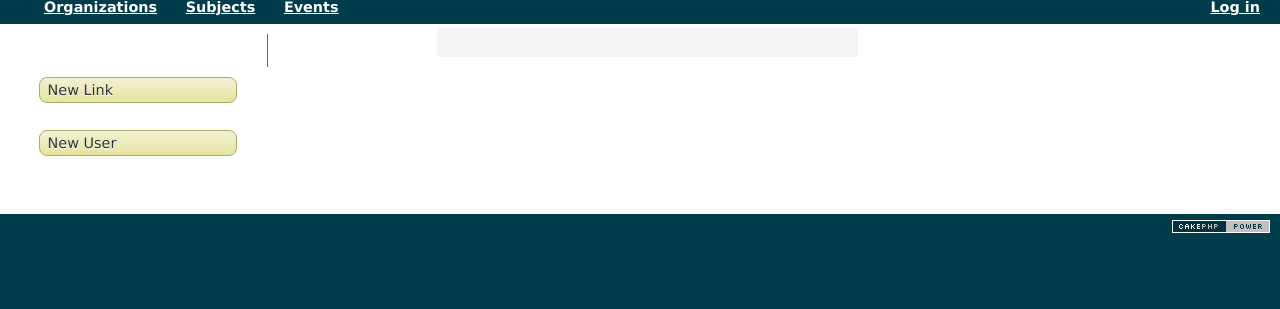
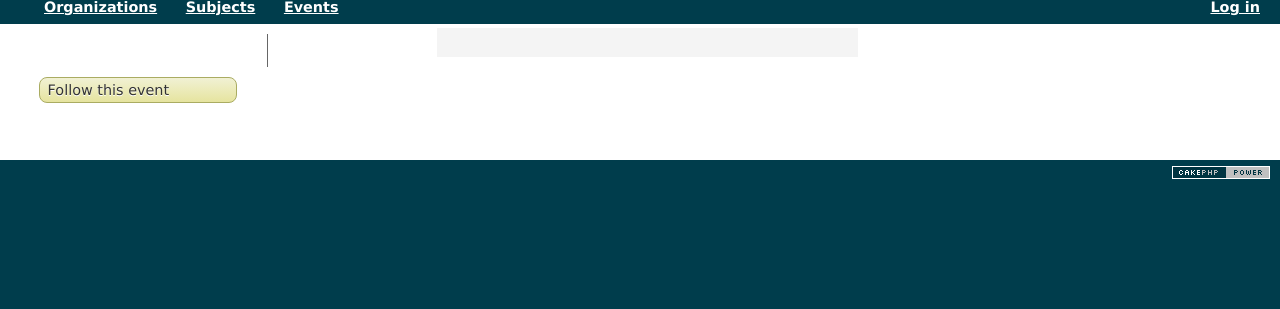
Before and after one commit to pipedreambomb/uninotes, a CakePHP app: the page made by app/views/events/view.ctp in a window 1280 px wide. Shown: the part 66-375 px from the top of the page. Run offline with PHP 8.4 and a stand-in for CakePHP, Linux system fonts and the light colour scheme; the template is opened without the code that fills it, so the values that code supplies are empty; some libraries are stand-ins or nearby versions.

Commit message:
Added 404 page for bad link ids; link urls now displayed by helper if no text provided

```diff
--- a/app/controllers/events_controller.php
+++ b/app/controllers/events_controller.php
@@ -2,6 +2,7 @@
 class EventsController extends AppController {
 
 	var $name = 'Events';
+	var $helpers = array('lists');
 
         public function beforeFilter() {
             parent::beforeFilter();
--- a/app/models/link.php
+++ b/app/models/link.php
@@ -6,7 +6,7 @@ class Link extends AppModel {
 		'url' => array(
 			'url' => array(
 				'rule' => array('url'),
-				//'message' => 'Your custom message here',
+				'message' => 'Must be a valid URL (e.g. \'http://www.example.com\')',
 				//'allowEmpty' => false,
 				//'required' => false,
 				//'last' => false, // Stop validation after this rule
--- a/app/views/events/index.ctp
+++ b/app/views/events/index.ctp
@@ -17,14 +17,13 @@
 		}
 	?>
 	<tr<?php echo $class;?>>
-		<td><?php //echo $event['Event']['id']; ?>&nbsp;</td>
-		<td><?php echo $event['Event']['name']; ?>&nbsp;</td>
+		<td><?php echo $this->Html->link(__($event['Event']['name'], true), array('action' => 'view', $event['Event']['id'])); ?>&nbsp;</td>
 		<td><?php echo $event['Event']['datetime']; ?>&nbsp;</td>
 		<td>
 			<?php echo $this->Html->link($event['Subject']['name'], array('controller' => 'subjects', 'action' => 'view', $event['Subject']['id'])); ?>
 		</td>
 		<td class="actions">
-			<?php echo $this->Html->link(__('View', true), array('action' => 'view', $event['Event']['id'])); ?>
+
 			<?php echo $this->Html->link(__('Edit', true), array('action' => 'edit', $event['Event']['id'])); ?>
 			<?php echo $this->Html->link(__('Delete', true), array('action' => 'delete', $event['Event']['id']), null, sprintf(__('Are you sure you want to delete # %s?', true), $event['Event']['id'])); ?>
 		</td>
--- a/app/views/events/view.ctp
+++ b/app/views/events/view.ctp
@@ -23,83 +23,19 @@
 		</dd>
 	</dl>
 </div>
+<div class="related links">
+	<h3><?php __('Links');?></h3>
+	<?php echo $this->lists->links($event['Link']); ?>
+</div>
 <div class="related">
-	<h3><?php __('Related Links');?></h3>
-	<?php if (!empty($event['Link'])):?>
-	<table cellpadding = "0" cellspacing = "0">
-	<tr>
-		<th><?php __('Id'); ?></th>
-		<th><?php __('Url'); ?></th>
-		<th><?php __('Text'); ?></th>
-		<th class="actions"><?php __('Actions');?></th>
-	</tr>
-	<?php
-		$i = 0;
-		foreach ($event['Link'] as $link):
-			$class = null;
-			if ($i++ % 2 == 0) {
-				$class = ' class="altrow"';
-			}
-		?>
-		<tr<?php echo $class;?>>
-			<td><?php echo $link['id'];?></td>
-			<td><?php echo $link['url'];?></td>
-			<td><?php echo $link['text'];?></td>
-			<td class="actions">
-				<?php echo $this->Html->link(__('View', true), array('controller' => 'links', 'action' => 'view', $link['id'])); ?>
-				<?php echo $this->Html->link(__('Edit', true), array('controller' => 'links', 'action' => 'edit', $link['id'])); ?>
-				<?php echo $this->Html->link(__('Delete', true), array('controller' => 'links', 'action' => 'delete', $link['id']), null, sprintf(__('Are you sure you want to delete # %s?', true), $link['id'])); ?>
-			</td>
-		</tr>
-	<?php endforeach; ?>
-	</table>
-<?php endif; ?>
-
+	<h3><?php __('Users following this event');?></h3>
+	<? echo $this->lists->users($event['User']); ?>
 	<div class="actions">
 		<ul>
-			<li><?php echo $this->Html->link(__('New Link', true), array('controller' => 'links', 'action' => 'add'));?> </li>
-		</ul>
-	</div>
+			<li><?php
+				echo $this->Html->link(__('Follow this event', true), array('action' => 'follow', $event['Event']['id']));?>
+			</li>
+                </ul>
+        </div>
 </div>
-<div class="related">
-	<h3><?php __('Related Users');?></h3>
-	<?php if (!empty($event['User'])):?>
-	<table cellpadding = "0" cellspacing = "0">
-	<tr>
-		<th><?php __('Id'); ?></th>
-		<th><?php __('Username'); ?></th>
-		<th><?php __('Password'); ?></th>
-		<th><?php __('Active'); ?></th>
-		<th><?php __('Email'); ?></th>
-		<th class="actions"><?php __('Actions');?></th>
-	</tr>
-	<?php
-		$i = 0;
-		foreach ($event['User'] as $user):
-			$class = null;
-			if ($i++ % 2 == 0) {
-				$class = ' class="altrow"';
-			}
-		?>
-		<tr<?php echo $class;?>>
-			<td><?php echo $user['id'];?></td>
-			<td><?php echo $user['username'];?></td>
-			<td><?php echo $user['password'];?></td>
-			<td><?php echo $user['active'];?></td>
-			<td><?php echo $user['email'];?></td>
-			<td class="actions">
-				<?php echo $this->Html->link(__('View', true), array('controller' => 'users', 'action' => 'view', $user['id'])); ?>
-				<?php echo $this->Html->link(__('Edit', true), array('controller' => 'users', 'action' => 'edit', $user['id'])); ?>
-				<?php echo $this->Html->link(__('Delete', true), array('controller' => 'users', 'action' => 'delete', $user['id']), null, sprintf(__('Are you sure you want to delete # %s?', true), $user['id'])); ?>
-			</td>
-		</tr>
-	<?php endforeach; ?>
-	</table>
-<?php endif; ?>
-
-	<div class="actions">
-		<ul>
-			<li><?php echo $this->Html->link(__('New User', true), array('controller' => 'users', 'action' => 'add'));?> </li>
-		</ul>
-	</div>
 </div>
--- a/app/views/helpers/lists.php
+++ b/app/views/helpers/lists.php
@@ -5,6 +5,7 @@ class ListsHelper extends Helper {
 
 	function links($links) {
 		$out = "";
+
 		if (!empty($links)) {
 			$out .= "<table cellpadding = \"0\" cellspacing = \"0\">
 				<tr>
@@ -13,12 +14,15 @@ class ListsHelper extends Helper {
 				</tr>";
 			$i = 0;
 			foreach ($links as $link) {
+				// Used to display url if name is empty
+				$displayText = $link['text'] == null ? $link['url'] : $link['text'];
+
 				$class = null;
 				if ($i++ % 2 == 0) {
 					$class = ' class="altrow"';
 				}
 			$out .= "<tr" . $class . ">"
-				. "<td>" . $this->Html->link($link['text'], array('controller' => 'links', 'action' => 'go', $link['id'])) . "</td>"
+				. "<td>" . $this->Html->link($displayText, array('controller' => 'links', 'action' => 'go', $link['id'])) . "</td>"
 				. "<td class=\"actions\">";
 			$out .= $this->Html->link(__('Edit', true), array('controller' => 'links', 'action' => 'edit', $link['id']));
 				$out .= $this->Html->link(__('Delete', true), array('controller' => 'links', 'action' => 'delete', $link['id']), null, sprintf(__('Are you sure you want to delete # %s?', true), $link['id']));
--- a/app/views/organizations/index.ctp
+++ b/app/views/organizations/index.ctp
@@ -14,9 +14,10 @@
 		}
 	?>
 	<tr<?php echo $class;?>>
-		<td><?php echo $organization['Organization']['name']; ?>&nbsp;</td>
+		<td>
+			<?php echo $this->Html->link(__($organization['Organization']['name'], true), array('action' => 'view', $organization['Organization']['id'])); ?>
+		</td>
 		<td class="actions">
-			<?php echo $this->Html->link(__('View', true), array('action' => 'view', $organization['Organization']['id'])); ?>
 			<?php echo $this->Html->link(__('Edit', true), array('action' => 'edit', $organization['Organization']['id'])); ?>
 			<?php echo $this->Html->link(__('Delete', true), array('action' => 'delete', $organization['Organization']['id']), null, sprintf(__('Are you sure you want to delete # %s?', true), $organization['Organization']['id'])); ?>
 		</td>
--- /dev/null
+++ b/app/views/pages/404.ctp
@@ -0,0 +1,6 @@
+<div id="home">
+	<h1>Page not found</h1>
+
+	<p>Sorry, that page could not be located. If this problem persists, please <a href="mailto:g@georgenixon.co.uk">email us</a> to let us know about the issue.</p>
+
+</div>
```
Also changed, not shown: app/app_controller.php (+8 -0 lines), app/controllers/links_controller.php (+14 -23 lines), app/views/organizations/view.ctp (+4 -4 lines), app/views/subjects/view.ctp (+4 -6 lines).
